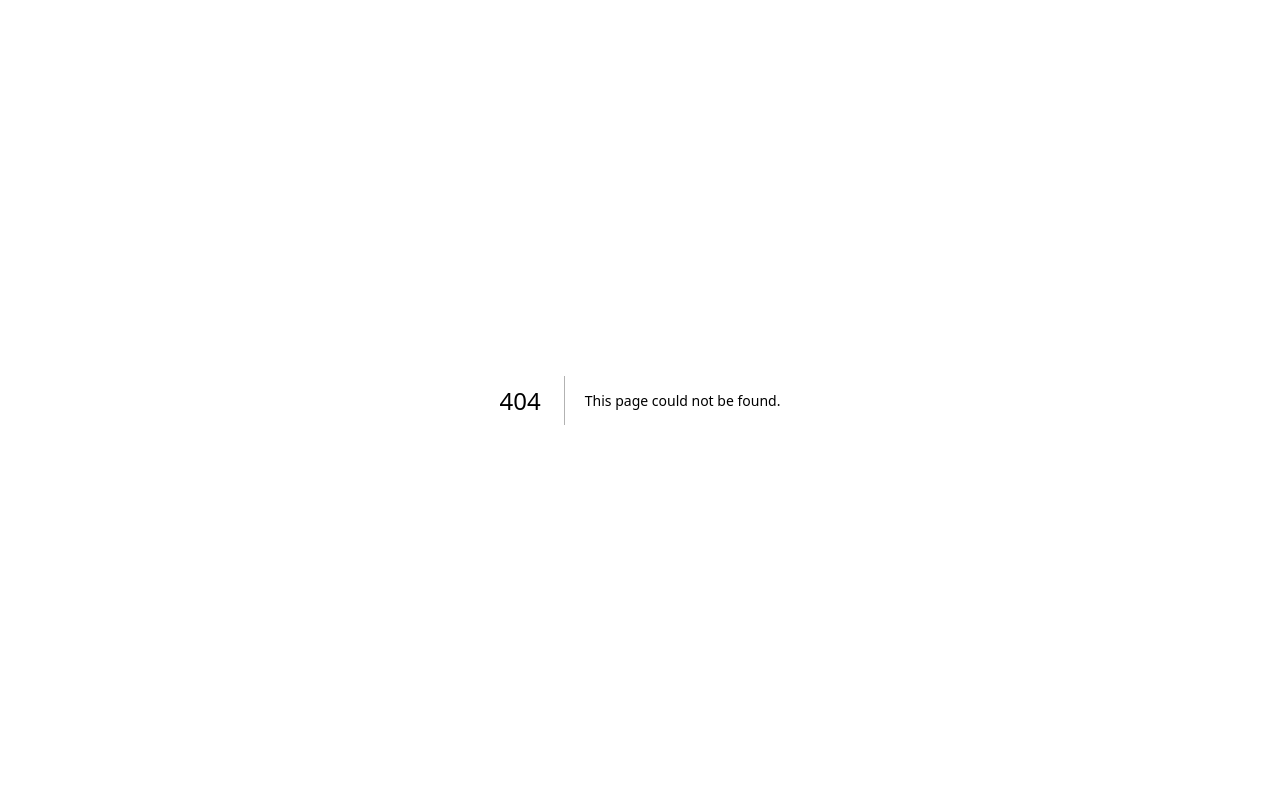
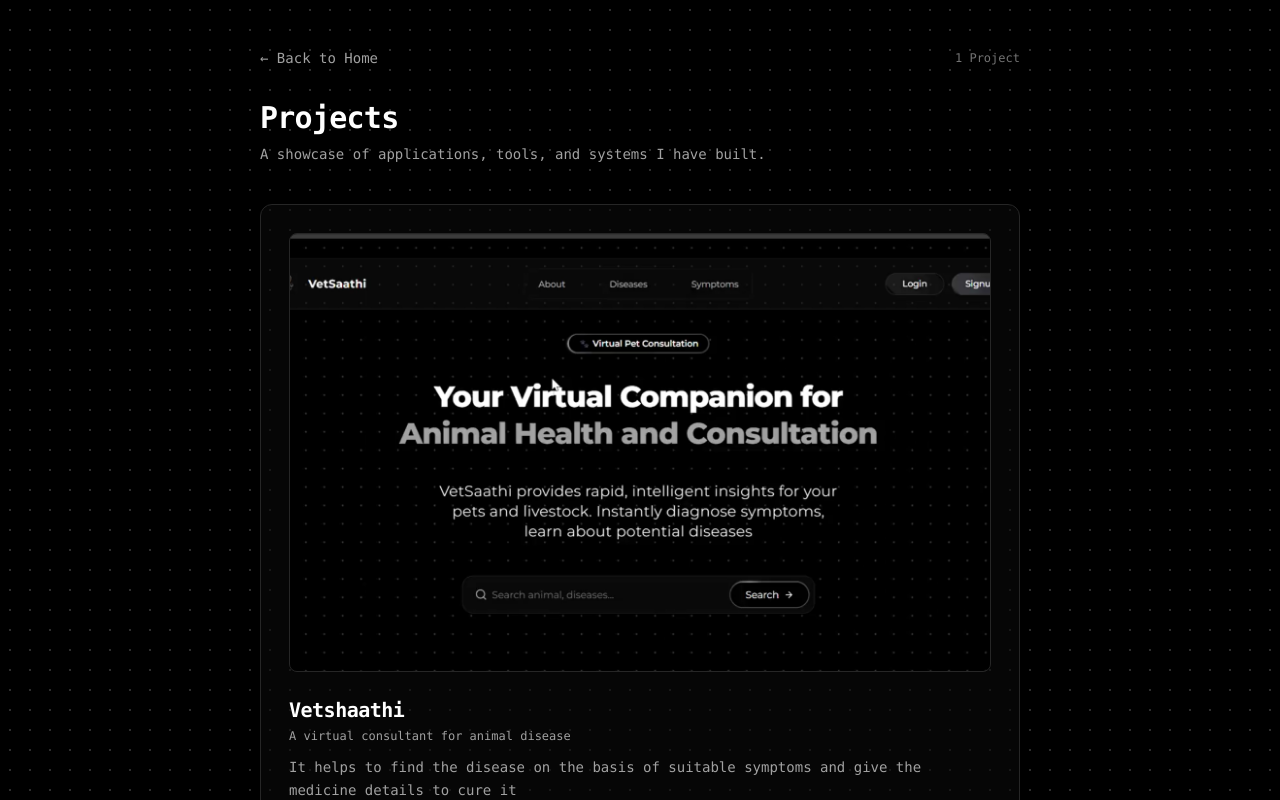
Before and after one commit to piyushayu/portfolio, a Next.js app in the folder my-app/: page /projects in a window 1280 px wide. Before the commit this address had no page. Shown: the top 800 px of the page. Built offline with nearby package versions, Linux system fonts and the light colour scheme.

Commit message:
didsomechanges

```diff
--- /dev/null
+++ b/my-app/src/app/projects/page.tsx
@@ -0,0 +1,115 @@
+import { Data } from "@/app/Data";
+import Image from "next/image";
+import Link from "next/link";
+import Footer from "@/components/Footer/footer";
+
+export default function ProjectsPage() {
+  return (
+    <div className="min-h-screen flex flex-col justify-between">
+      <main className="max-w-200 mx-auto px-5 pt-12 pb-20 w-full">
+        {/* Navigation / Back */}
+        <div className="flex items-center justify-between mb-8">
+          <Link
+            href="/"
+            className="inline-flex items-center gap-2 text-sm text-neutral-400 hover:text-white transition-colors font-mono"
+          >
+            ← Back to Home
+          </Link>
+          <span className="text-xs text-neutral-500 font-mono">
+            {Data.projects.length} {Data.projects.length === 1 ? "Project" : "Projects"}
+          </span>
+        </div>
+
+        {/* Header */}
+        <header className="mb-10">
+          <h1 className="text-3xl font-bold text-white tracking-tight font-mono mb-2">
+            Projects
+          </h1>
+          <p className="text-sm text-neutral-400 font-mono">
+            A showcase of applications, tools, and systems I have built.
+          </p>
+        </header>
+
+        {/* Projects Grid / List */}
+        <div className="flex flex-col gap-8">
+          {Data.projects.map((project) => (
+            <div
+              key={project.title}
+              className="border border-neutral-800 rounded-xl bg-neutral-950/60 p-6 sm:p-7 hover:border-neutral-700 transition-all group"
+            >
+              {/* Project Preview Image */}
+              {project.image && (
+                <div className="relative w-full aspect-16/10 overflow-hidden rounded-lg border border-neutral-800 bg-neutral-900 mb-6">
+                  <Image
+                    src={project.image}
+                    alt={project.title}
+                    fill
+                    className="object-cover object-top transition-transform duration-300 group-hover:scale-[1.02]"
+                  />
+                </div>
+              )}
+
+              {/* Title & Links */}
+              <div className="flex items-start justify-between gap-4 mb-3 flex-wrap">
+                <div>
+                  <h2 className="text-xl font-bold text-white tracking-tight font-mono">
+                    {project.title}
+                  </h2>
+                  <p className="text-xs text-neutral-400 mt-1 font-mono">
+                    {project.shortdescription}
+                  </p>
+                </div>
+
+                <div className="flex items-center gap-3 shrink-0">
+                  {project.link && (
+                    <Link
+                      href={project.link}
+                      target="_blank"
+                      rel="noopener noreferrer"
+                      className="text-xs px-3 py-1 rounded-full border border-neutral-700 text-neutral-300 hover:text-white hover:border-neutral-500 transition-colors font-mono"
+                    >
+                      Live Demo ↗
+                    </Link>
+                  )}
+                  {project.githublink && (
+                    <Link
+                      href={project.githublink}
+                      target="_blank"
+                      rel="noopener noreferrer"
+                      className="text-xs px-3 py-1 rounded-full border border-neutral-700 text-neutral-300 hover:text-white hover:border-neutral-500 transition-colors font-mono"
+                    >
+                      GitHub ↗
+                    </Link>
+                  )}
+                </div>
+              </div>
+
+              {/* Detailed Description */}
+              {project.description && (
+                <p className="text-sm text-neutral-400 leading-relaxed mb-5 font-mono">
+                  {project.description}
+                </p>
+              )}
+
+              {/* Tech Stack Tags */}
+              {project.tech && project.tech.length > 0 && (
+                <div className="flex flex-wrap gap-2 pt-2 border-t border-neutral-800/60">
+                  {project.tech.map((t) => (
+                    <span
+                      key={t.name}
+                      className="text-[11px] px-2.5 py-1 rounded-md bg-neutral-900 border border-neutral-800 text-neutral-400 font-mono"
+                    >
+                      {t.name}
+                    </span>
+                  ))}
+                </div>
+              )}
+            </div>
+          ))}
+        </div>
+      </main>
+
+      <Footer />
+    </div>
+  );
+}
--- a/my-app/src/components/home/CTAButtons.tsx
+++ b/my-app/src/components/home/CTAButtons.tsx
@@ -6,17 +6,17 @@ export default function CTAButtons() {
     <div className="flex flex-row justify-between relative">
     <div className="flex gap-2.5 flex-wrap">
       <Link
-        href="/Projects"
+        href="/projects"
         className="inline-flex items-center gap-1.5 px-4 py-1.5 rounded-full border border-neutral-700 text-[13px] text-neutral-300 font-mono hover:border-neutral-500 hover:text-white hover:bg-neutral-800 transition-all duration-200"
       >
-        <span>👤</span> My work
+        <span>👤</span> Show my work
       </Link>
 
       <Link
         href="/Contact"
         className="inline-flex items-center gap-1.5 px-4 py-1.5 rounded-full border border-neutral-700 text-[13px] text-neutral-300 font-mono hover:border-neutral-500 hover:text-white hover:bg-neutral-800 transition-all duration-200"
       >
-        <span>�</span> Resume
+        <span>📄</span> Resume
       </Link>
     </div>
     <LocationClock/>
--- a/my-app/src/components/home/GithubHeatmap.tsx
+++ b/my-app/src/components/home/GithubHeatmap.tsx
@@ -42,17 +42,23 @@ function getLevel(count: number): number {
   return 4;
 }
 
-/* collect the first week-index where a new month starts */
+/* collect the first week-index where a new month starts,
+   skipping any label that is too close to the previous one */
+const MIN_LABEL_GAP = 3 * STEP; // at least 3 weeks (36px) between labels
+
 function getMonthMarkers(weeks: Week[]) {
   const markers: { label: string; x: number }[] = [];
   let lastMonth = -1;
+  let lastX = -MIN_LABEL_GAP; // so first label always renders
   weeks.forEach((week, wi) => {
     const day = week.contributionDays[0];
-    if (!day) return;
+    if (!day || !day.date) return;
     const m = new Date(day.date).getMonth();
-    if (m !== lastMonth) {
-      markers.push({ label: MONTH_LABELS[m], x: wi * STEP });
+    const x = wi * STEP;
+    if (m !== lastMonth && x - lastX >= MIN_LABEL_GAP) {
+      markers.push({ label: MONTH_LABELS[m], x });
       lastMonth = m;
+      lastX = x;
     }
   });
   return markers;
@@ -109,18 +115,26 @@ export default function GithubHeatmap() {
     );
   }
 
+  /* ── drop any weeks whose first day falls before Jan 1 of this year ── */
+  const currentYear = new Date().getFullYear();
+  const thisYearWeeks = data.weeks.filter((week) => {
+    const firstDay = week.contributionDays.find((d) => d.date);
+    if (!firstDay) return false;
+    return new Date(firstDay.date).getFullYear() >= currentYear;
+  });
+
   /* ── pad to always 52 weeks — future months render as empty black ── */
   const TOTAL_WEEKS = 52;
   const emptyDay = { contributionCount: 0, date: "" };
   const emptyWeek = { contributionDays: Array(7).fill(emptyDay) };
   const paddedWeeks = [
-    ...data.weeks,
-    ...Array(Math.max(0, TOTAL_WEEKS - data.weeks.length)).fill(emptyWeek),
+    ...thisYearWeeks,
+    ...Array(Math.max(0, TOTAL_WEEKS - thisYearWeeks.length)).fill(emptyWeek),
   ];
 
   /* ── computed layout ── */
   const weeks        = paddedWeeks;
-  const svgW         = TOTAL_WEEKS * STEP;   // always fixed 52-week width
+  const svgW         = TOTAL_WEEKS * STEP + 24; // +24 so Dec/last-month label isn't clipped
   const svgH         = 7 * STEP;
   const LABEL_HEIGHT = 18;
   const totalH       = LABEL_HEIGHT + svgH;
```
